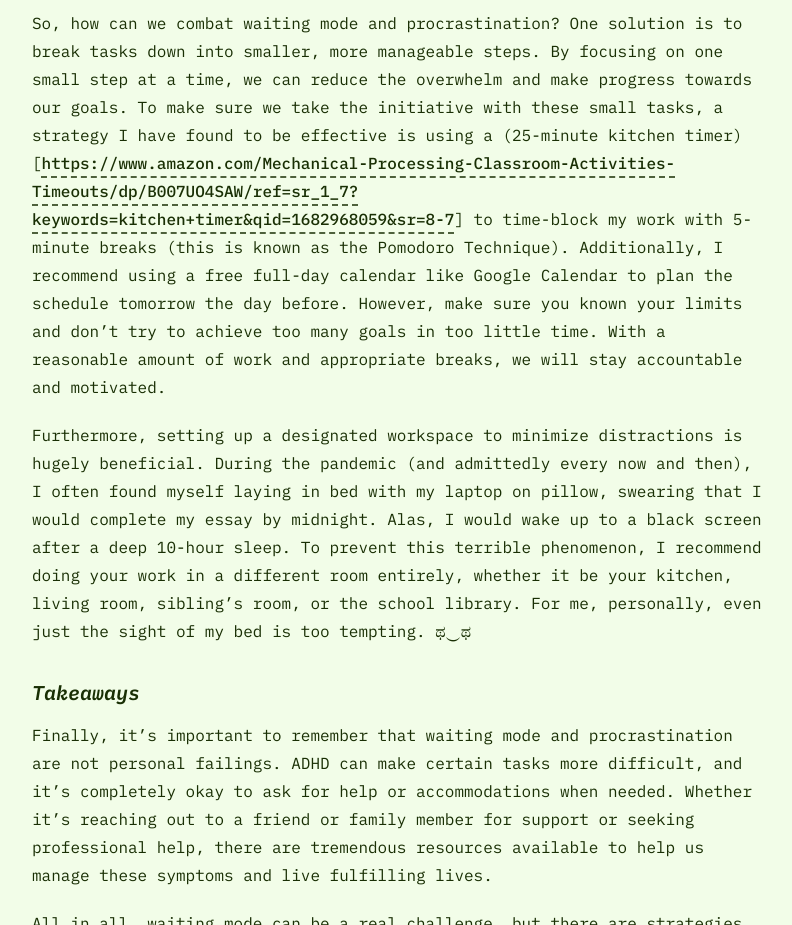
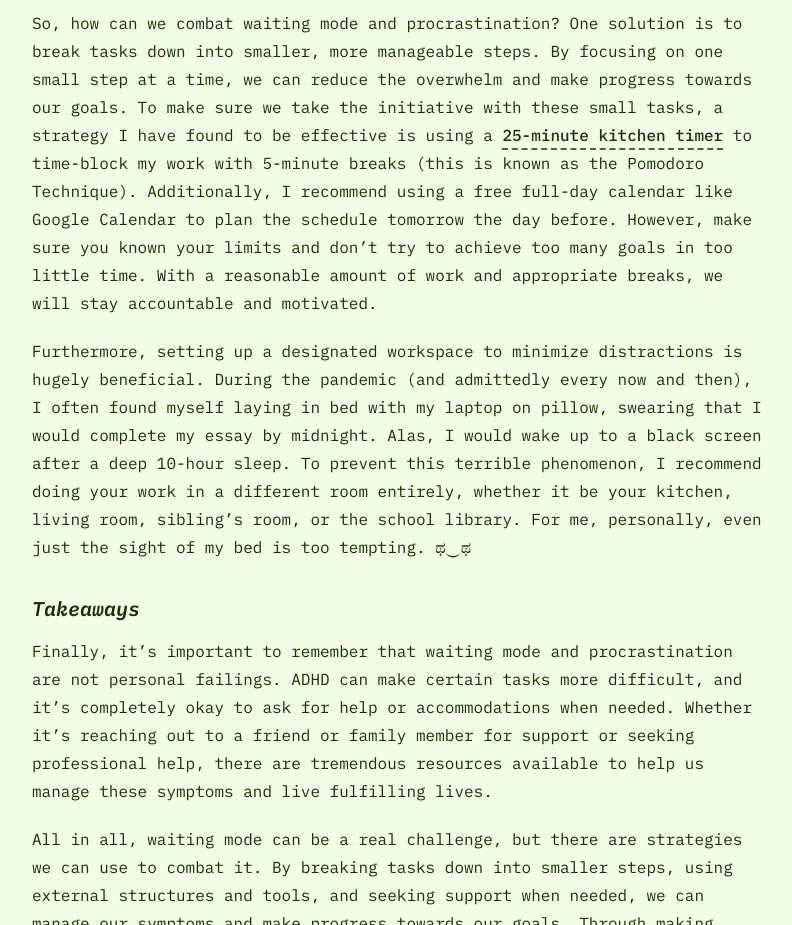
Before and after one commit to kagamak/astro-paper, an Astro site: page /posts/predefined-color-schemes in a window 1280 px wide. Shown: the part 1526-2451 px from the top of the page, without its empty margins (240-1032 px from the left). Built offline with nearby package versions, Linux system fonts and the light colour scheme; Astro itself is replaced by a stand-in of ours.

Commit message:
Update predefined-color-schemes.md

```diff
--- a/src/content/blog/predefined-color-schemes.md
+++ b/src/content/blog/predefined-color-schemes.md
@@ -34,7 +34,7 @@ One factor that contributes to the anxiety around getting things done is the ide
 
 ### How can we stop it?
 
-So, how can we combat waiting mode and procrastination? One solution is to break tasks down into smaller, more manageable steps. By focusing on one small step at a time, we can reduce the overwhelm and make progress towards our goals. To make sure we take the initiative with these small tasks, a strategy I have found to be effective is using a (25-minute kitchen timer)[https://www.amazon.com/Mechanical-Processing-Classroom-Activities-Timeouts/dp/B007UO4SAW/ref=sr_1_7?keywords=kitchen+timer&qid=1682968059&sr=8-7] to time-block my work with 5-minute breaks (this is known as the Pomodoro Technique). Additionally, I recommend using a free full-day calendar like Google Calendar to plan the schedule tomorrow the day before. However, make sure you known your limits and don’t try to achieve too many goals in too little time. With a reasonable amount of work and appropriate breaks, we will stay accountable and motivated.
+So, how can we combat waiting mode and procrastination? One solution is to break tasks down into smaller, more manageable steps. By focusing on one small step at a time, we can reduce the overwhelm and make progress towards our goals. To make sure we take the initiative with these small tasks, a strategy I have found to be effective is using a [25-minute kitchen timer](https://www.amazon.com/Mechanical-Processing-Classroom-Activities-Timeouts/dp/B007UO4SAW/ref=sr_1_7?keywords=kitchen+timer&qid=1682968059&sr=8-7) to time-block my work with 5-minute breaks (this is known as the Pomodoro Technique). Additionally, I recommend using a free full-day calendar like Google Calendar to plan the schedule tomorrow the day before. However, make sure you known your limits and don’t try to achieve too many goals in too little time. With a reasonable amount of work and appropriate breaks, we will stay accountable and motivated.
 
 Furthermore, setting up a designated workspace to minimize distractions is hugely beneficial. During the pandemic (and admittedly every now and then), I often found myself laying in bed with my laptop on pillow, swearing that I would complete my essay by midnight. Alas, I would wake up to a black screen after a deep 10-hour sleep. To prevent this terrible phenomenon, I recommend doing your work in a different room entirely, whether it be your kitchen, living room, sibling’s room, or the school library. For me, personally, even just the sight of my bed is too tempting. ಥ‿ಥ
 
```
